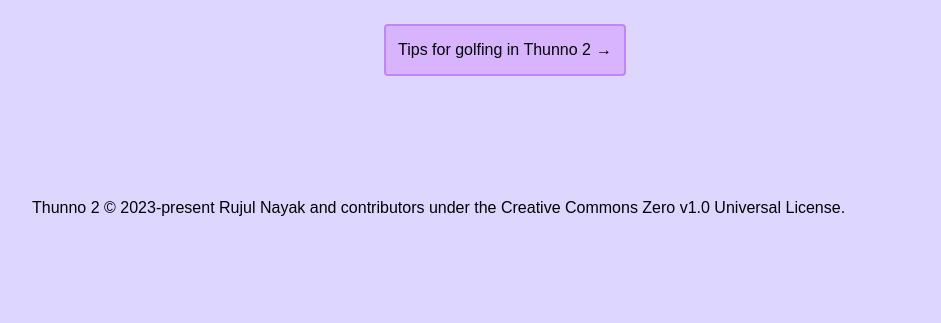
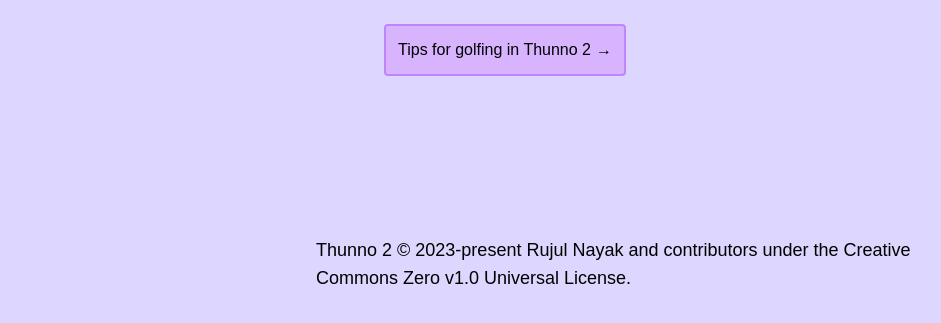
Before and after one commit to Thunno/Thunno2, an Astro site in the folder site/: page / in a window 1280 px wide. Shown: the part 497-820 px from the top of the page, without its empty margins (8-949 px from the left). Built offline with nearby package versions, Linux system fonts and the light colour scheme; Astro itself is replaced by a stand-in of ours.

Commit message:
minor changes

```diff
--- a/site/src/layouts/Layout.astro
+++ b/site/src/layouts/Layout.astro
@@ -27,7 +27,7 @@
       <hr class="w-5/6 mx-auto" />
     </header>
     <slot />
-    <footer class="px-10 pb-5">
+    <footer class="my-10 px-5 max-w-2xl mx-auto text-lg">
       Thunno 2 &copy; 2023-present Rujul Nayak and contributors under the
       Creative Commons Zero v1.0 Universal License.
     </footer>
```
Also changed, not shown: .github/workflows/deploy.yaml.
